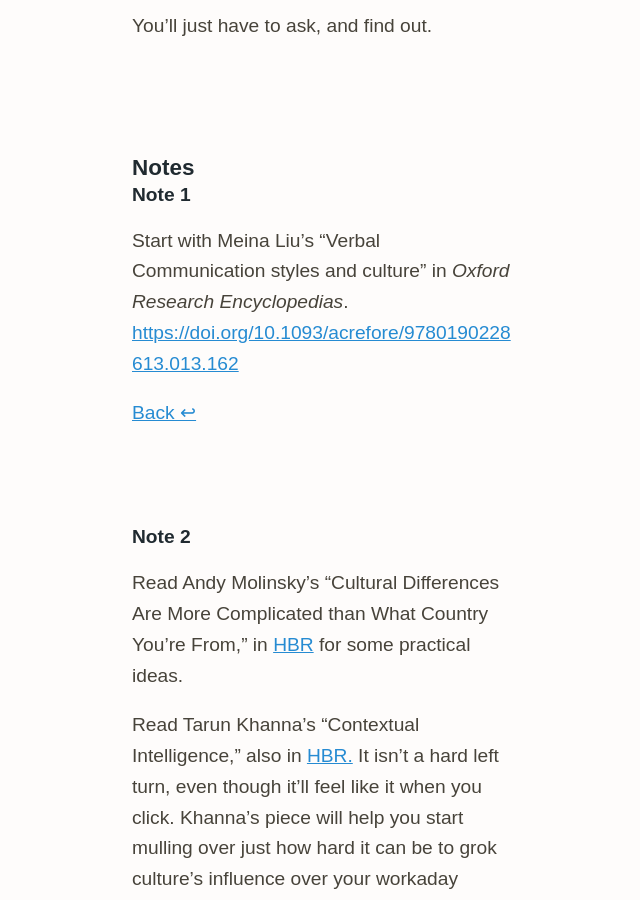
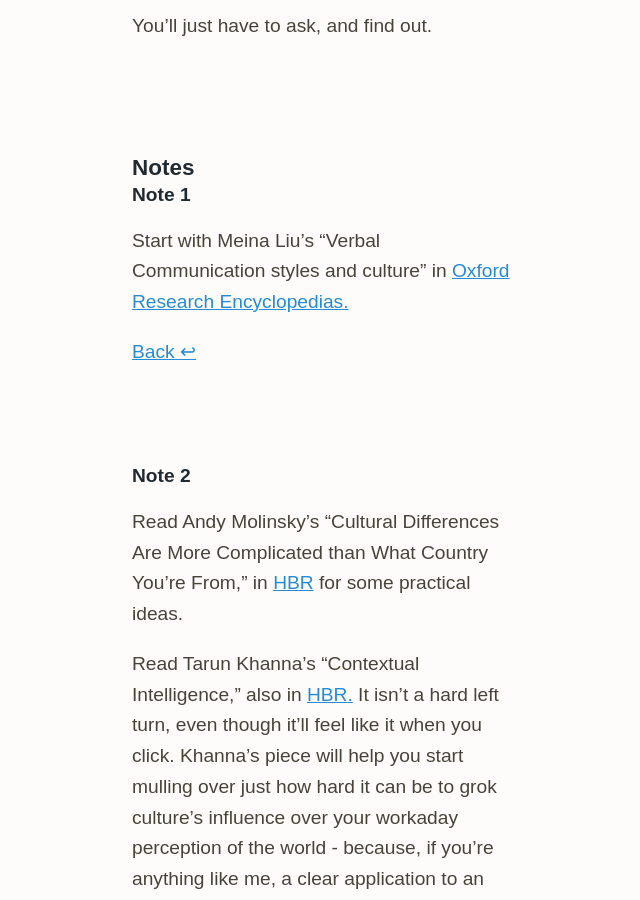
Before and after one commit to zachmccabe/zachmccabe.github.io, a Jekyll site: the page built from ask-across-cultures.md, in a window 1280 px wide and 900 px high, scrolled down 3404 px. Shown: the whole window, without its empty margins (316-956 px from the left). Built offline with Jekyll 4.4.1, drawn with Linux system fonts in a browser that asks for light colours; some of the changed lines change nothing that is shown.

Commit message:
Update ask-across-cultures.md

```diff
--- a/ask-across-cultures.md
+++ b/ask-across-cultures.md
@@ -68,8 +68,7 @@ You'll just have to ask, and find out.
 
 #### Note 1
 
-Start with Meina Liu's "Verbal Communication styles and culture" in *Oxford Research Encyclopedias*.
-<https://doi.org/10.1093/acrefore/9780190228613.013.162>
+Start with Meina Liu's "Verbal Communication styles and culture" in [Oxford Research Encyclopedias.](https://doi.org/10.1093/acrefore/9780190228613.013.162)
 
 <a href="#ref-1" alt="back">Back ↩</a>
 
```
